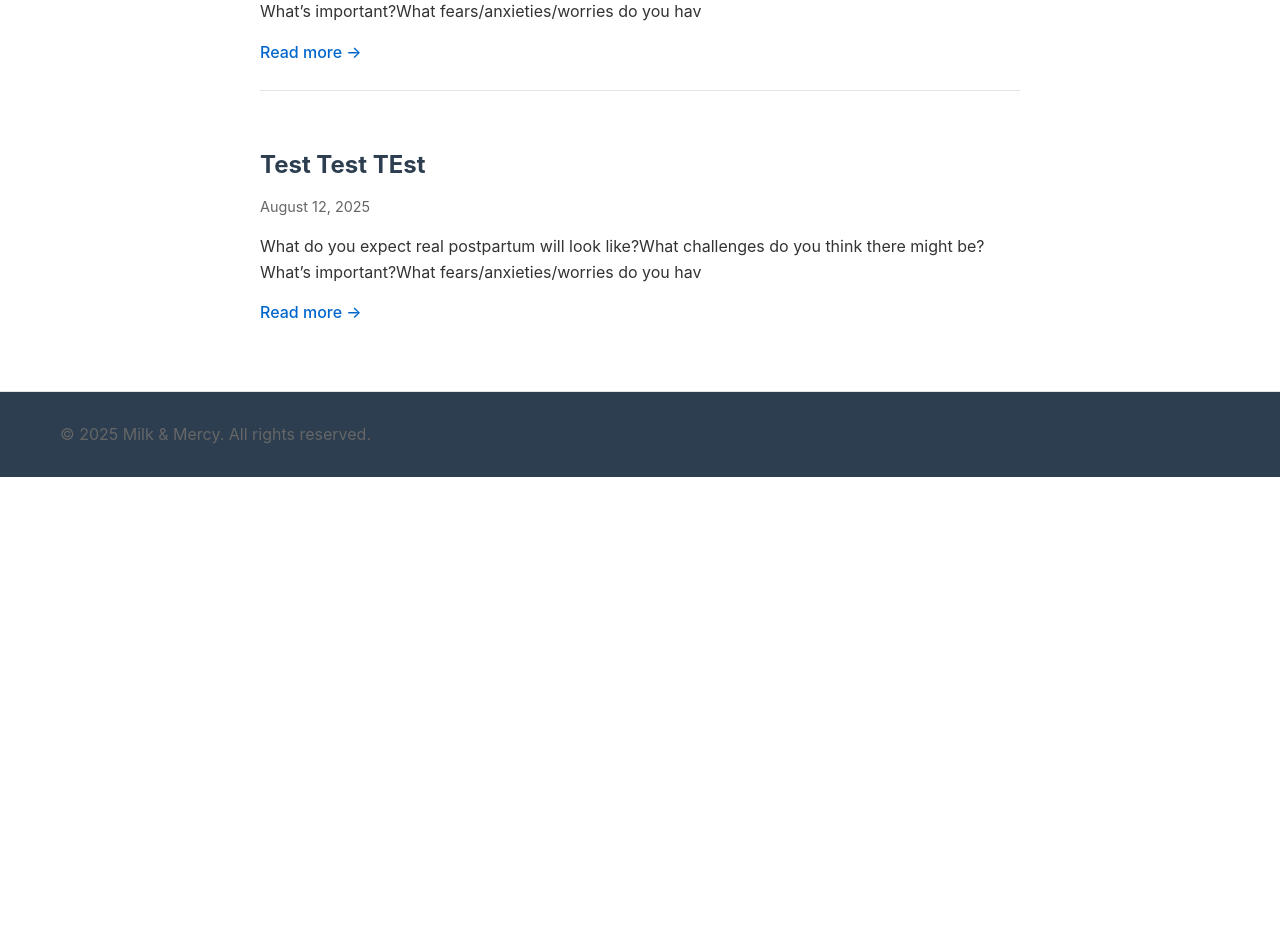
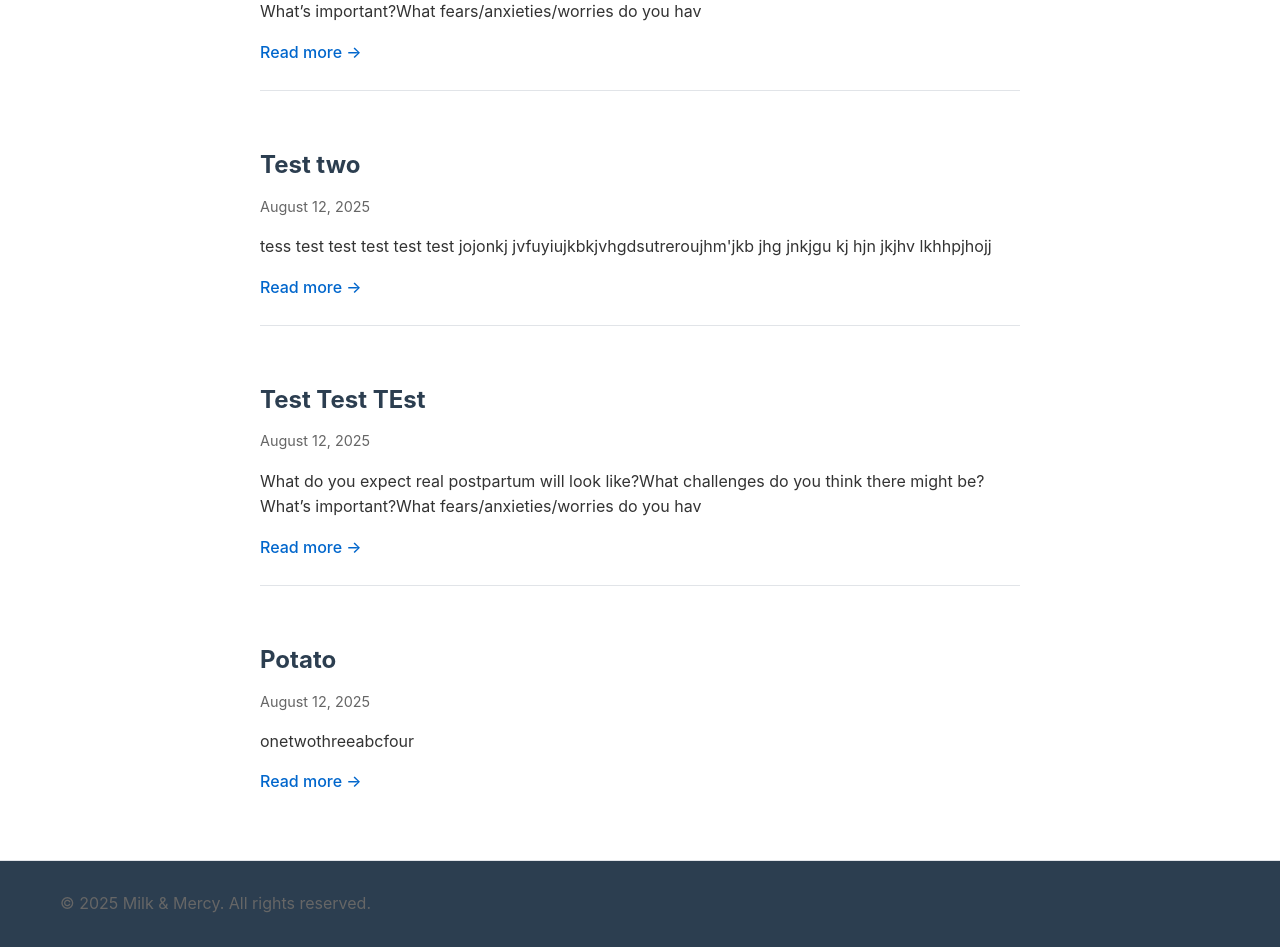
Before and after one commit to taylorseager/Milk-Mercy-Blog, a Next.js app: page / in a window 1280 px wide. Shown: the part 1000-1947 px from the top of the page. Before the commit the page ends 1477 px from the top, so only its background shows below. Built offline with nearby package versions, Linux system fonts and the light colour scheme.

Commit message:
indentation fixed

```diff
--- a/drafts/draft_1754956280556.json
+++ /dev/null
@@ -1,6 +0,0 @@
-{
-  "id": "draft_1754956280556",
-  "title": "Test two",
-  "content": "<p>tess test <span style=\"color: rgb(0, 138, 0);\">test</span> test te<strong>st test jojonkj jvfuyiujkbkjvhgdsutreroujhm'</strong></p><p><strong>jkb jhg</strong></p><p><strong> jnkjgu kj h</strong></p><p><strong>jn jkjhv </strong></p>",
-  "lastModified": "2025-08-11T23:52:49.531Z"
-}
--- /dev/null
+++ b/posts/potato.md
@@ -0,0 +1,8 @@
+---
+title: "Potato"
+date: "2025-08-12"
+excerpt: "onetwothreeabcfour"
+isHtml: true
+---
+
+<ol><li>one</li><li>two</li><li>three</li><li class="ql-indent-1">abc</li><li>four</li><li class="ql-indent-1">bbbb</li><li class="ql-indent-1">cccc</li><li class="ql-indent-2">iiiii</li></ol>
--- /dev/null
+++ b/posts/test-two.md
@@ -0,0 +1,8 @@
+---
+title: "Test two"
+date: "2025-08-12"
+excerpt: "tess test test test test test jojonkj jvfuyiujkbkjvhgdsutreroujhm'jkb jhg jnkjgu kj hjn jkjhv lkhhpjhojj"
+isHtml: true
+---
+
+<p>tess test <span style="color: rgb(0, 138, 0);">test</span> test te<strong>st test jojonkj jvfuyiujkbkjvhgdsutreroujhm'</strong></p><p><strong>jkb jhg</strong></p><p><strong> jnkjgu kj h</strong></p><p><br></p><ol><li><strong>jn jkjhv </strong></li><li><strong>lkh</strong></li><li><strong>h</strong></li><li class="ql-indent-4"><strong>pjh</strong></li><li><strong>oj</strong></li><li><strong>j</strong></li></ol>
--- a/styles/globals.css
+++ b/styles/globals.css
@@ -346,28 +346,36 @@ a:hover {
 
 /* Quill Editor Indent Classes for Published Posts */
 .ql-indent-1 {
-  padding-left: 3em !important;
+  margin-left: 3em !important;
+  padding-left: 0 !important;
 }
 .ql-indent-2 {
-  padding-left: 6em !important;
+  margin-left: 6em !important;
+  padding-left: 0 !important;
 }
 .ql-indent-3 {
-  padding-left: 9em !important;
+  margin-left: 9em !important;
+  padding-left: 0 !important;
 }
 .ql-indent-4 {
-  padding-left: 12em !important;
+  margin-left: 12em !important;
+  padding-left: 0 !important;
 }
 .ql-indent-5 {
-  padding-left: 15em !important;
+  margin-left: 15em !important;
+  padding-left: 0 !important;
 }
 .ql-indent-6 {
-  padding-left: 18em !important;
+  margin-left: 18em !important;
+  padding-left: 0 !important;
 }
 .ql-indent-7 {
-  padding-left: 21em !important;
+  margin-left: 21em !important;
+  padding-left: 0 !important;
 }
 .ql-indent-8 {
-  padding-left: 24em !important;
+  margin-left: 24em !important;
+  padding-left: 0 !important;
 }
 
 /* Responsive */
@@ -399,15 +407,19 @@ a:hover {
 
   /* Mobile indent adjustments */
   .ql-indent-1 {
-    padding-left: 2em !important;
+    margin-left: 2em !important;
+    padding-left: 0 !important;
   }
   .ql-indent-2 {
-    padding-left: 4em !important;
+    margin-left: 4em !important;
+    padding-left: 0 !important;
   }
   .ql-indent-3 {
-    padding-left: 6em !important;
+    margin-left: 6em !important;
+    padding-left: 0 !important;
   }
   .ql-indent-4 {
-    padding-left: 8em !important;
+    margin-left: 8em !important;
+    padding-left: 0 !important;
   }
 }
```
Also changed, not shown: pages/blog/[slug].js (+0 -14 lines).
